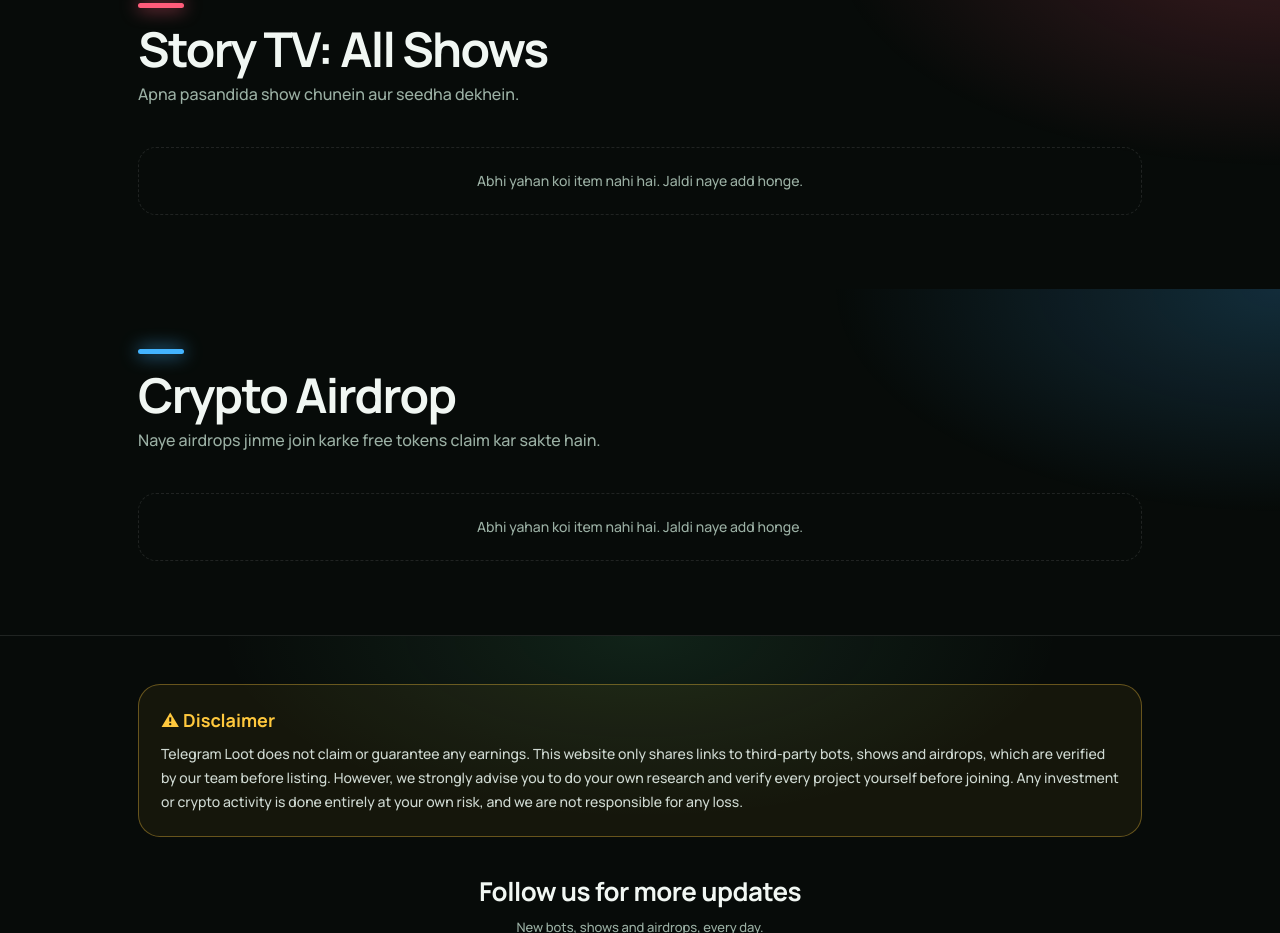
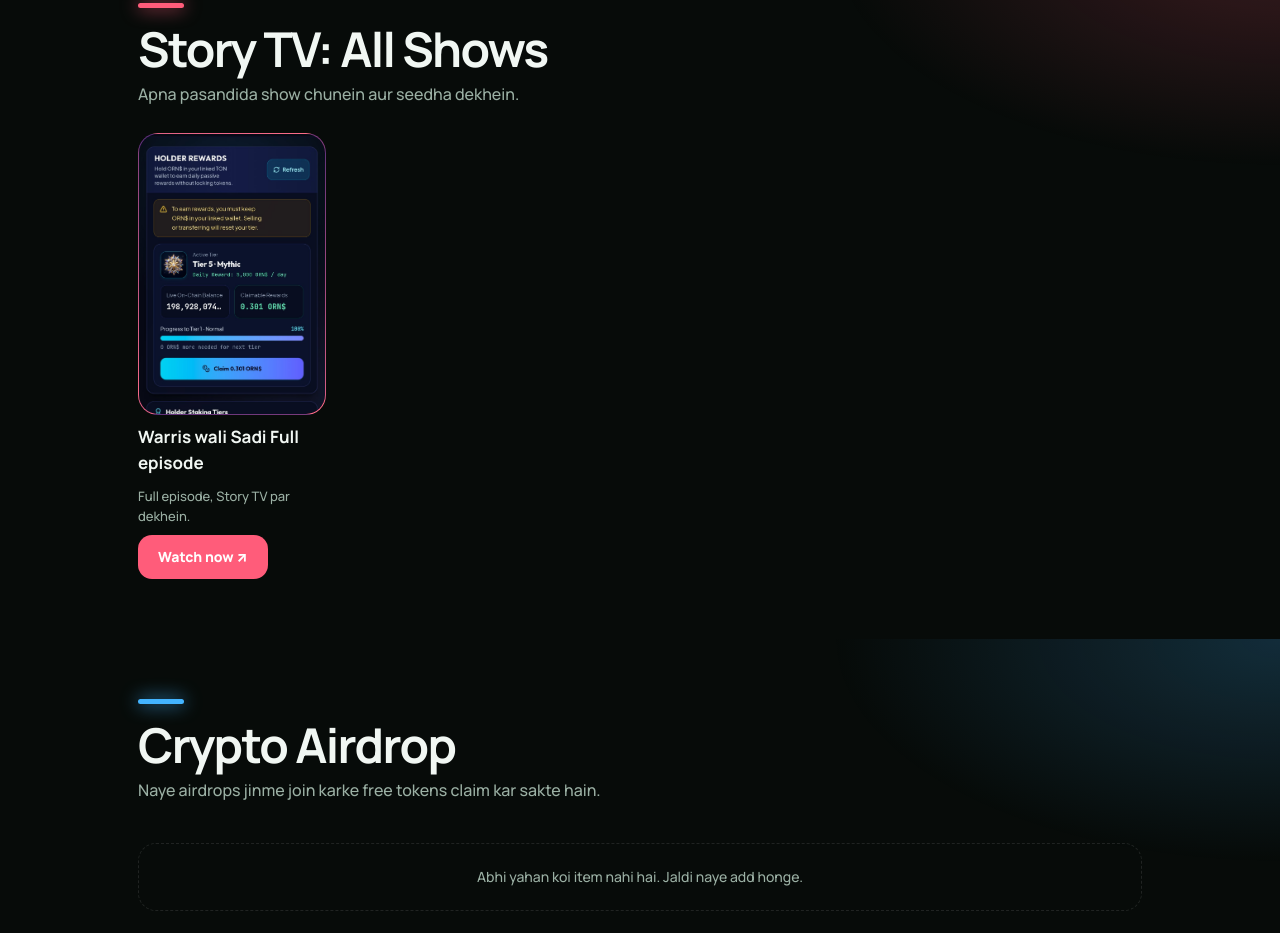
Before and after one commit to Watchind/marvelous-rolypoly-c955a5, a plain HTML site: page index.html in a window 1280 px wide. Shown: the part 1733-2666 px from the top of the page. Drawn offline with Linux system fonts and the light colour scheme.

Commit message:
Add Warris wali Sadi Full episode to Story TV section

```diff
--- a/index.html
+++ b/index.html
@@ -646,7 +646,7 @@
                 link: "https://t.me/VRX_Vortex_bot?start=sdKUBVw",
                 tag: "New"
             },];
-        const shows = [];
+        const shows = [{title:"Warris wali Sadi Full episode", text:"Full episode, Story TV par dekhein.", link:"https://youtu.be/mDZQ2scfgsU", photo:"images/warris-wali-sadi.jpg"}];
         const airdrops = [];
         /* ====== END ====== */
         const esc = s => String(s).replace(/[&<>"]/g, c => ({
```
